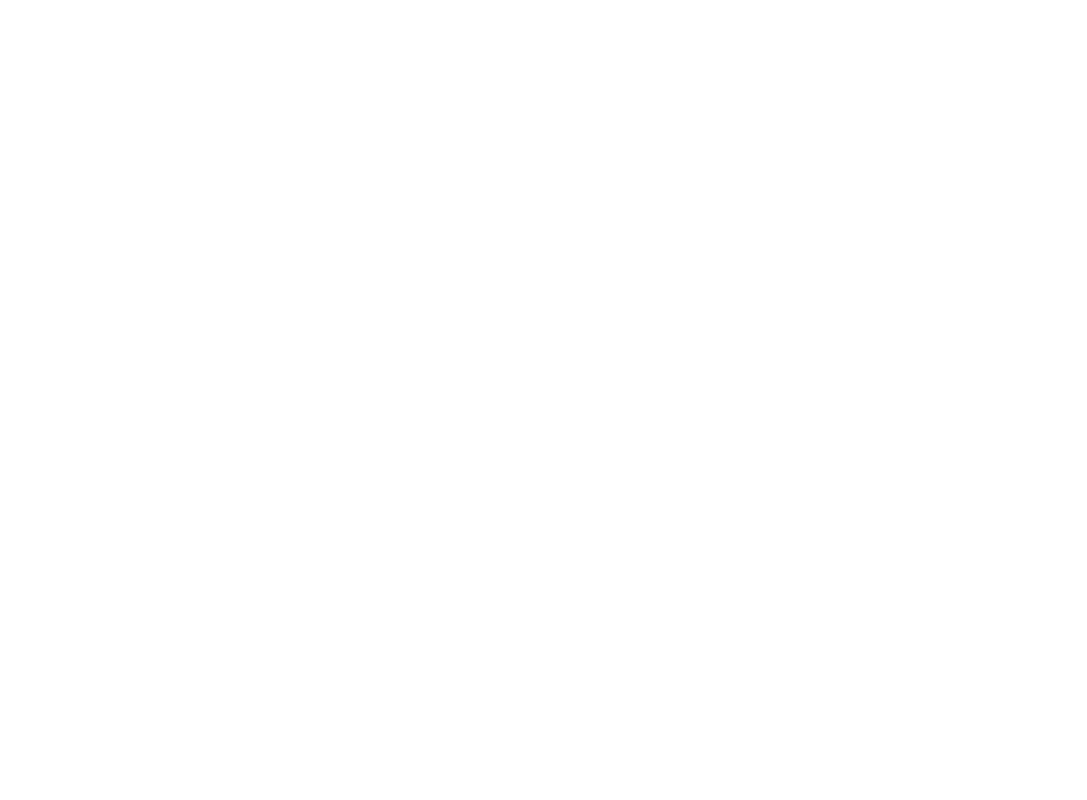
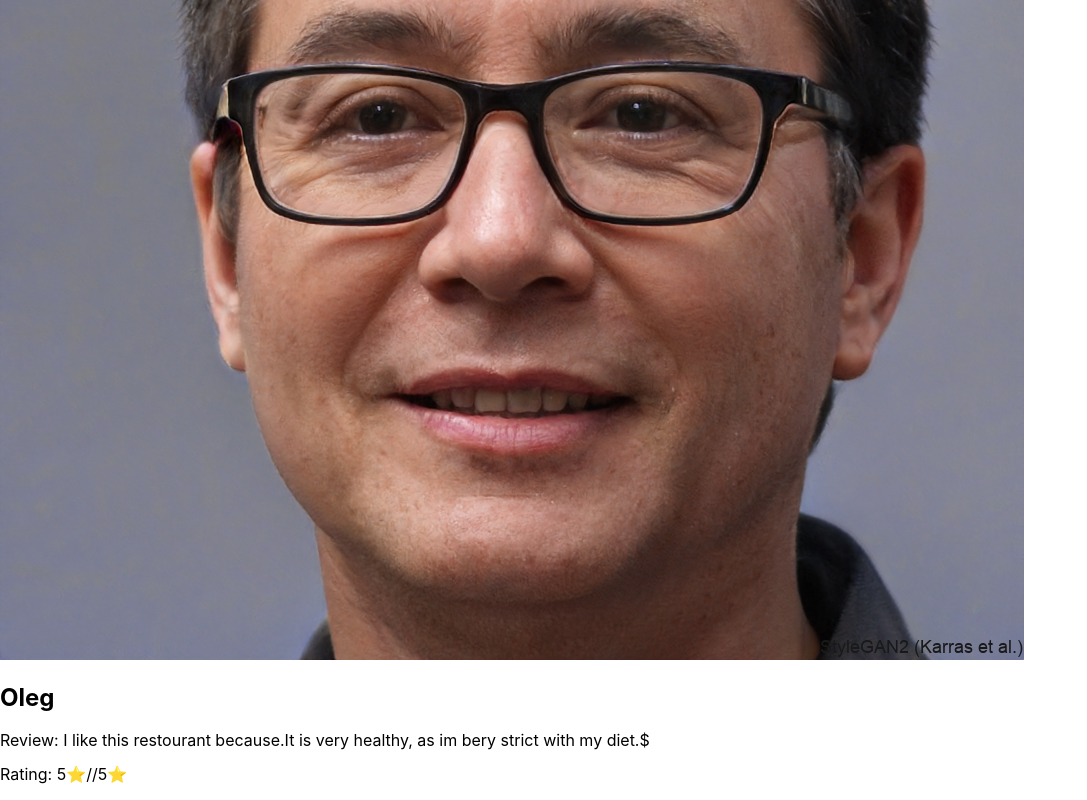
Before and after one commit to mentalhealf/react-template, a React (Create React App) app: page / in a window 1280 px wide. Shown: the part 2084-2884 px from the top of the page, without its empty margins (0-1087 px from the left). Before the commit the page ends 1720 px from the top, so only its background shows below. Built offline with nearby package versions, Linux system fonts and the light colour scheme.

Commit message:
suo mma boy

```diff
--- a/src/App.jsx
+++ b/src/App.jsx
@@ -6,6 +6,8 @@
 import Header from './components/Header'
 import Footer from './components/Footer'
 import './components/Main.css'
+import Review from './components/Reviews'
+import Oleg from './images/Oleg.jpg'
 
 export const App = () => {
   return (
@@ -39,6 +41,14 @@
       </div>
       <Aboutus></Aboutus>
 
+      <Review
+      imgUrl={Oleg}
+      name='Oleg'
+      rating='5⭐//5⭐'
+      text='I like this restourant because.It is very healthy, as im bery strict with my diet.'
+
+      />
+
       <Footer></Footer>
     </div>
 
--- a/src/components/Reviews.jsx
+++ b/src/components/Reviews.jsx
@@ -1,19 +1,19 @@
 import React from 'react';
-import PropTypes from 'prop-types';
 import './Reviews.css';
 
 const Review = ({
   imgUrl = 'https://dummyimage.com/640x480/2a2a2a/ffffff&text=Product+image+placeholder',
   name,
   text,
+  rating
 }) => (
-  <div className
-  _card">
-    <img className="product_img" src={imgUrl} alt={name} />
+  <div className="review_card">
+    <img className="review_img" src={imgUrl} alt={name} />
     <h2>{name}</h2>
-    <p>Price: {price}$</p>
-    <button type="button" className="product_btn">
-      Add to cart
-    </button>
+    <p>Review: {text}$</p>
+    <p>Rating: {rating}</p>
   </div>
 );
+
+
+export default Review;
```
Also changed, not shown: src/images/Oleg.jpg (added).
